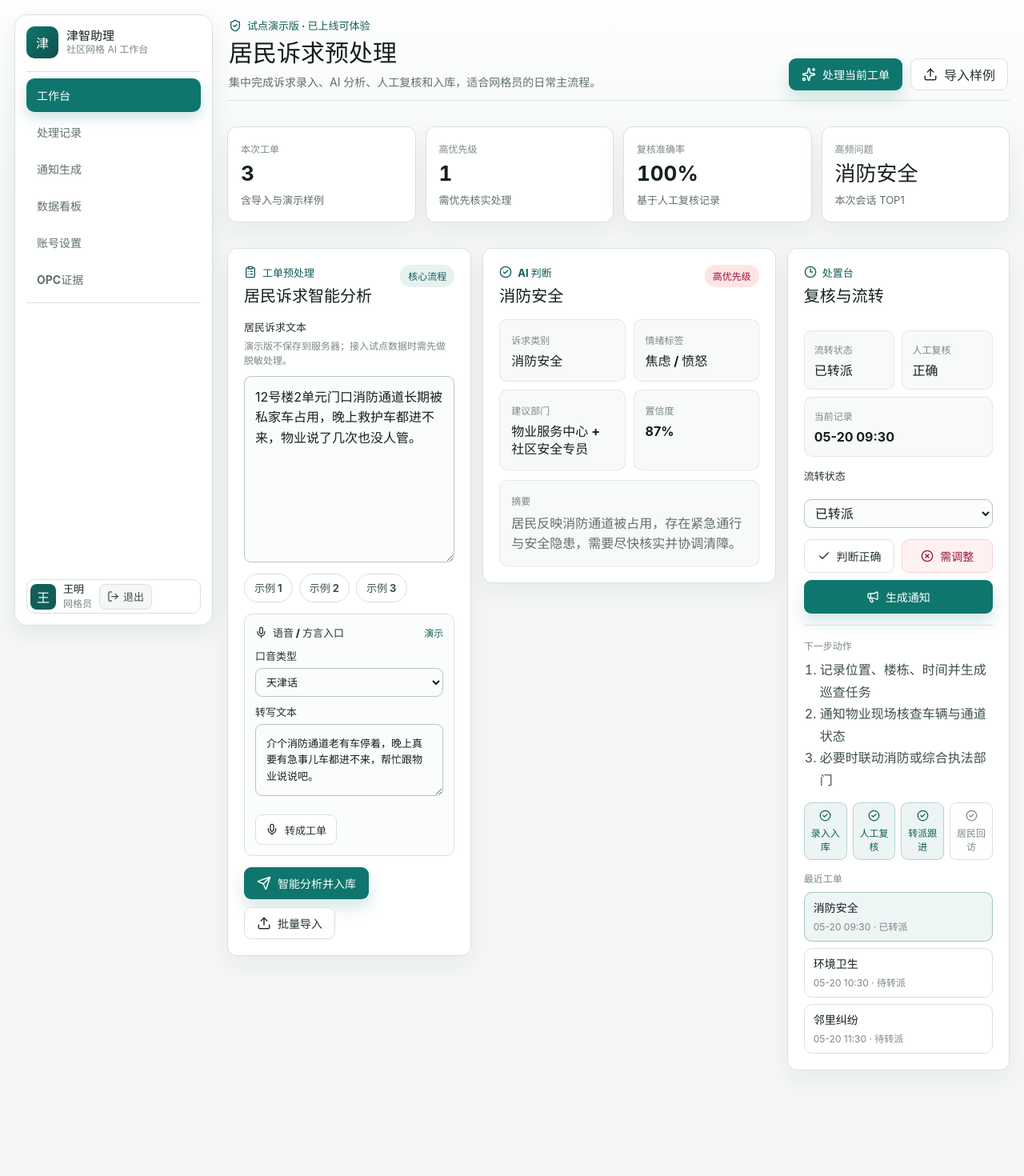
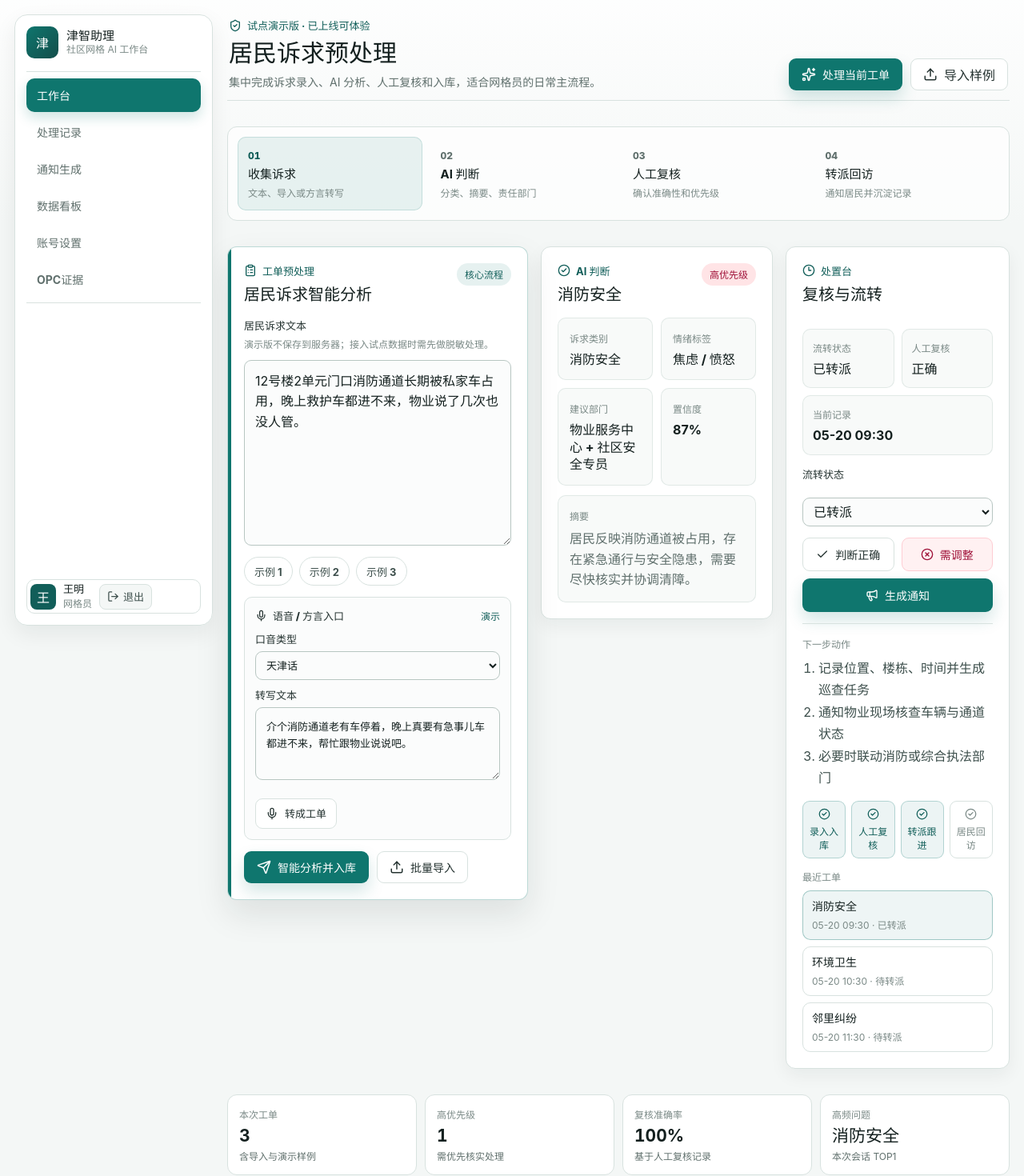
Before and after one commit to wzy88/jinzhi-assistant, a React (Vite) app: page / in a window 1280 px wide. Shown: the top 1470 px of the page at 80% size. Built offline with nearby package versions, Linux system fonts and the light colour scheme.

Commit message:
Strengthen workbench visual hierarchy

```diff
--- a/src/App.css
+++ b/src/App.css
@@ -327,11 +327,62 @@
   font-size: 13px;
 }
 
+.workbench-flow {
+  display: grid;
+  grid-template-columns: repeat(4, minmax(0, 1fr));
+  gap: 10px;
+  margin-top: 14px;
+  padding: 12px;
+  border: 1px solid var(--border);
+  border-radius: 12px;
+  background: rgba(255, 255, 255, 0.72);
+}
+
+.flow-step {
+  min-height: 82px;
+  padding: 12px 13px;
+  border-radius: 10px;
+  color: var(--ink-600);
+  background: transparent;
+}
+
+.flow-step.active {
+  color: var(--primary-dark);
+  background: rgba(15, 118, 110, 0.09);
+  box-shadow: inset 0 0 0 1px rgba(15, 118, 110, 0.16);
+}
+
+.flow-step span {
+  color: inherit;
+  font-size: 12px;
+  font-weight: 850;
+  font-variant-numeric: tabular-nums;
+}
+
+.flow-step strong {
+  display: block;
+  margin-top: 6px;
+  color: var(--ink-900);
+  font-size: 15px;
+  line-height: 1.25;
+}
+
+.flow-step p {
+  margin: 5px 0 0;
+  color: var(--ink-500);
+  font-size: 12px;
+  line-height: 1.45;
+}
+
 .metric-grid {
   display: grid;
   grid-template-columns: repeat(4, minmax(0, 1fr));
   gap: 12px;
   margin: 14px 0 0;
+}
+
+.compact-metrics {
+  gap: 10px;
 }
 
 .metric-card,
@@ -345,6 +396,12 @@
 .metric-card {
   min-height: 104px;
   padding: 16px;
+}
+
+.compact-metrics .metric-card {
+  min-height: 78px;
+  padding: 13px 14px;
+  box-shadow: none;
 }
 
 .metric-card span,
@@ -367,6 +424,11 @@
   font-variant-numeric: tabular-nums;
 }
 
+.compact-metrics .metric-card strong {
+  margin-top: 6px;
+  font-size: 21px;
+}
+
 .metric-card p,
 .summary-box p,
 .notice-block p,
@@ -382,6 +444,11 @@
   font-size: 13px;
 }
 
+.compact-metrics .metric-card p {
+  margin-top: 5px;
+  font-size: 12px;
+}
+
 .workspace-grid,
 .dashboard {
   display: grid;
@@ -391,8 +458,9 @@
 }
 
 .workspace-grid {
-  grid-template-columns: minmax(280px, 0.9fr) minmax(340px, 1.08fr) minmax(260px, 0.82fr);
+  grid-template-columns: minmax(360px, 1.2fr) minmax(290px, 0.88fr) minmax(280px, 0.84fr);
   align-items: start;
+  gap: 16px;
 }
 
 .account-grid {
@@ -404,6 +472,26 @@
 
 .panel {
   padding: 20px;
+}
+
+.input-panel {
+  position: relative;
+  overflow: hidden;
+  border-color: rgba(15, 118, 110, 0.28);
+  box-shadow: 0 18px 42px rgba(20, 32, 30, 0.1);
+}
+
+.input-panel::before {
+  position: absolute;
+  inset: 0 auto 0 0;
+  width: 4px;
+  content: '';
+  background: var(--primary);
+}
+
+.result-panel,
+.action-panel {
+  box-shadow: 0 8px 22px rgba(20, 32, 30, 0.06);
 }
 
 .panel-heading {
@@ -1199,6 +1287,7 @@ select:focus {
   .dashboard,
   .account-grid,
   .metric-grid,
+  .workbench-flow,
   .proof-strip,
   .service-grid {
     grid-template-columns: 1fr;
@@ -1212,6 +1301,7 @@ select:focus {
   .workspace-brief > div,
   .brief-text,
   .metric-grid,
+  .workbench-flow,
   .workspace-grid,
   .panel {
     min-width: 0;
--- a/src/App.tsx
+++ b/src/App.tsx
@@ -457,14 +457,27 @@ function App() {
 
       {activeView === 'workspace' && (
         <>
-          <section className="metric-grid" aria-label="核心指标">
-            {dashboard.metrics.map((metric) => (
-              <article className="metric-card" key={metric.label}>
-                <span>{metric.label}</span>
-                <strong>{metric.value}</strong>
-                <p>{metric.hint}</p>
-              </article>
-            ))}
+          <section className="workbench-flow" aria-label="工单处理流程">
+            <div className="flow-step active">
+              <span>01</span>
+              <strong>收集诉求</strong>
+              <p>文本、导入或方言转写</p>
+            </div>
+            <div className="flow-step">
+              <span>02</span>
+              <strong>AI 判断</strong>
+              <p>分类、摘要、责任部门</p>
+            </div>
+            <div className="flow-step">
+              <span>03</span>
+              <strong>人工复核</strong>
+              <p>确认准确性和优先级</p>
+            </div>
+            <div className="flow-step">
+              <span>04</span>
+              <strong>转派回访</strong>
+              <p>通知居民并沉淀记录</p>
+            </div>
           </section>
 
           <section className="workspace-grid">
@@ -696,6 +709,16 @@ function App() {
                 </div>
               </div>
             </aside>
+          </section>
+
+          <section className="metric-grid compact-metrics" aria-label="核心指标">
+            {dashboard.metrics.map((metric) => (
+              <article className="metric-card" key={metric.label}>
+                <span>{metric.label}</span>
+                <strong>{metric.value}</strong>
+                <p>{metric.hint}</p>
+              </article>
+            ))}
           </section>
         </>
       )}
```
